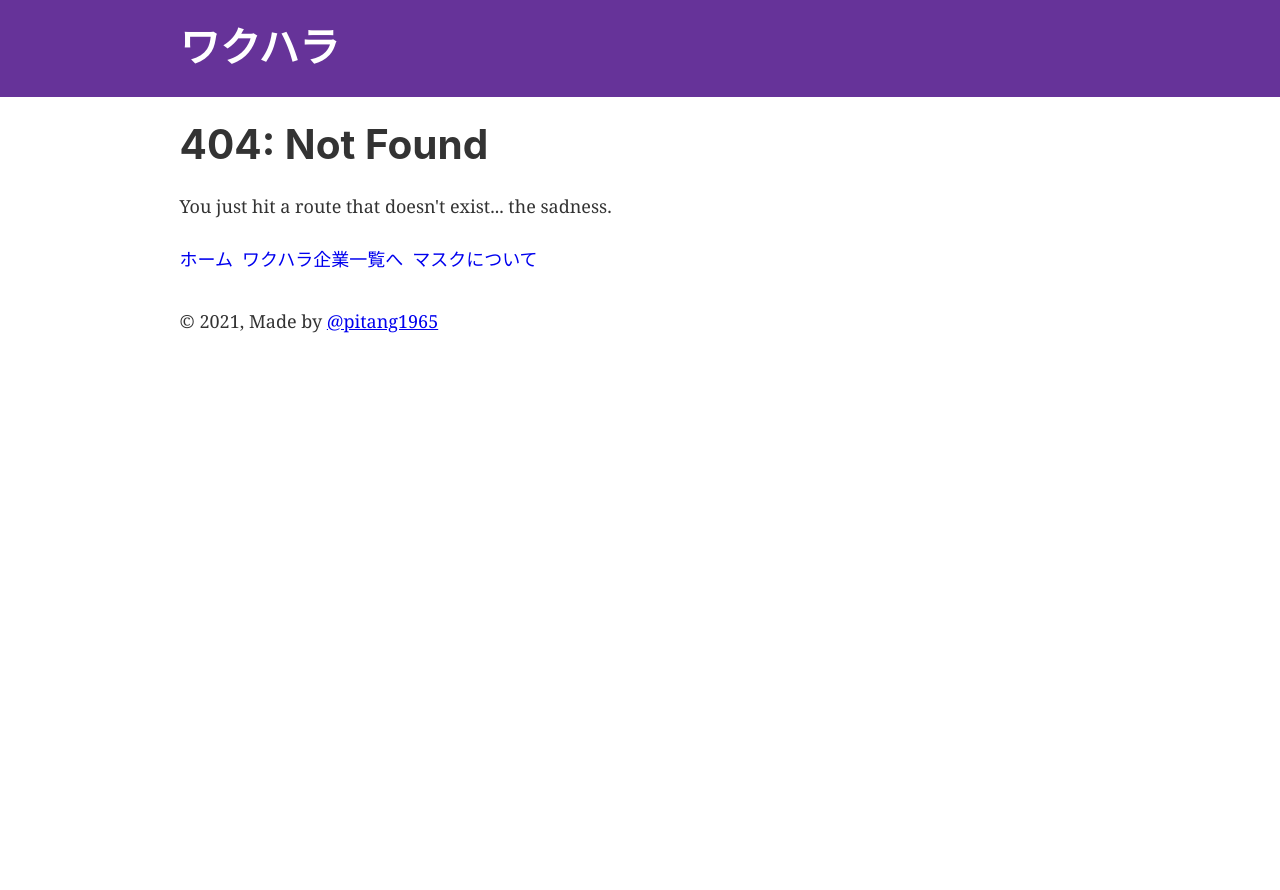
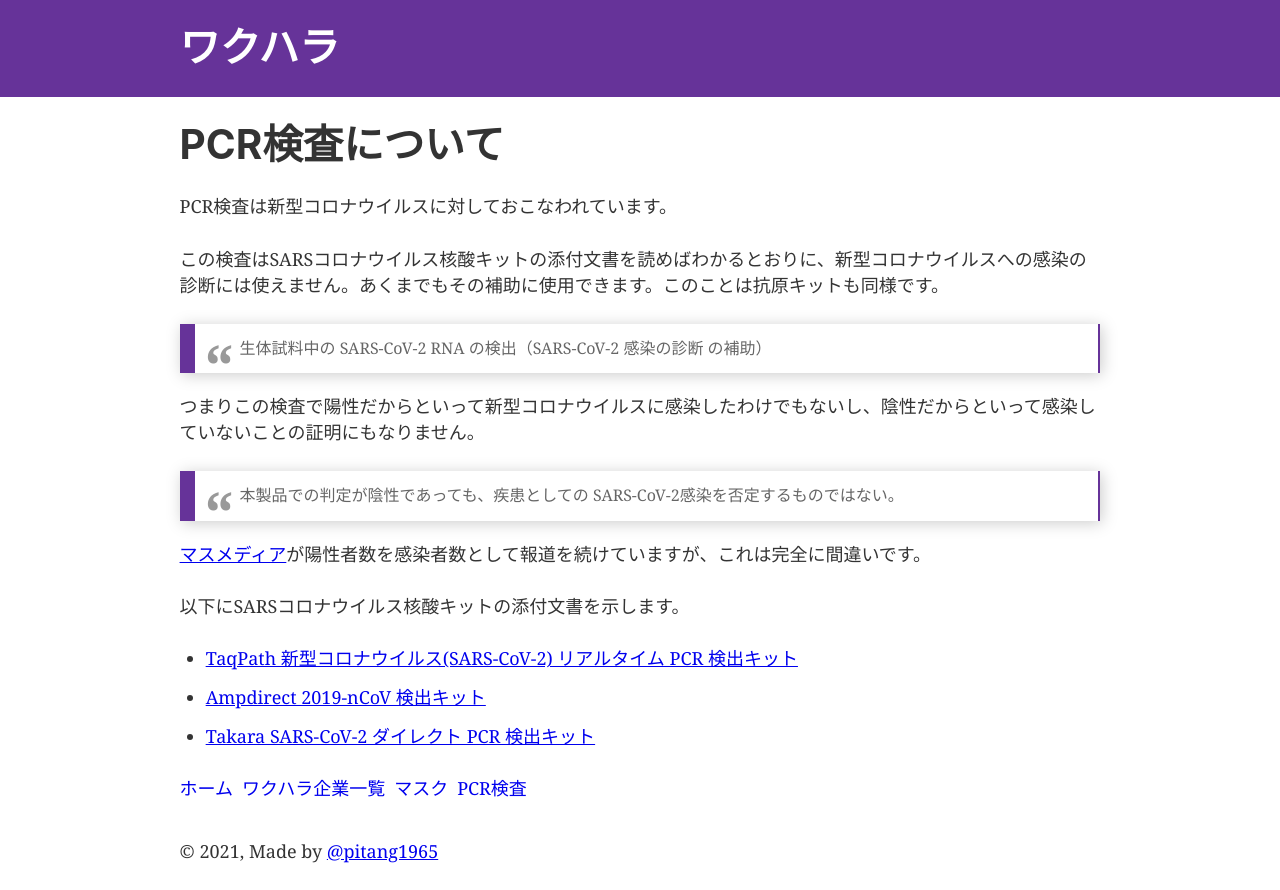
Before and after one commit to pitang1965/wakuhara, a Gatsby site: page /pcr in a window 1280 px wide. Before the commit this address had no page. Before the commit the page ends 800 px from the top, so only its background shows below. Built offline with nearby package versions, Linux system fonts and the light colour scheme; Gatsby itself is replaced by a stand-in of ours.

Commit message:
Add PCR page

```diff
--- a/src/components/FooterNavi.js
+++ b/src/components/FooterNavi.js
@@ -6,8 +6,9 @@ const FooterNavi = () => {
   return (
     <nav>
       <Link to ="/">ホーム</Link>
-      <Link to="/wakuhara-companys">ワクハラ企業一覧へ</Link>
-      <Link to="/mask">マスクについて</Link>
+      <Link to="/wakuhara-companys">ワクハラ企業一覧</Link>
+      <Link to="/mask">マスク</Link>
+      <Link to="/pcr">PCR検査</Link>
     </nav>
   );
 };
--- /dev/null
+++ b/src/pages/pcr.js
@@ -0,0 +1,68 @@
+import React from 'react';
+
+import Layout from '../components/layout';
+import Seo from '../components/seo';
+import './pcr.module.css';
+
+const pcr = () => (
+  <Layout>
+    <Seo title="PCR検査について" />
+    <h1>PCR検査について</h1>
+    <p>PCR検査は新型コロナウイルスに対しておこなわれています。</p>
+    <p>
+      この検査はSARSコロナウイルス核酸キットの添付文書を読めばわかるとおりに、新型コロナウイルスへの感染の診断には使えません。あくまでもその補助に使用できます。このことは抗原キットも同様です。
+    </p>
+    <blockquote>
+      生体試料中の SARS-CoV-2 RNA の検出（SARS-CoV-2 感染の診断 の補助）
+    </blockquote>
+    <p>
+      つまりこの検査で陽性だからといって新型コロナウイルスに感染したわけでもないし、陰性だからといって感染していないことの証明にもなりません。
+    </p>
+    <blockquote>
+      本製品での判定が陰性であっても、疾患としての
+      SARS-CoV-2感染を否定するものではない。
+    </blockquote>
+    <p>
+      <a
+        href="https://media-virus.netlify.app/"
+        target="_blank"
+        rel="noreferrer"
+      >
+        マスメディア
+      </a>
+      が陽性者数を感染者数として報道を続けていますが、これは完全に間違いです。
+    </p>
+    <p>以下にSARSコロナウイルス核酸キットの添付文書を示します。</p>
+    <ul>
+      <li>
+        <a
+          href="https://www.info.pmda.go.jp/downfiles/ivd/PDF/840863_30200EZX00023000_A_01_04.pdf"
+          target="_blank"
+          rel="noreferrer"
+        >
+          TaqPath 新型コロナウイルス(SARS-CoV-2) リアルタイム PCR 検出キット
+        </a>
+      </li>
+      <li>
+        <a
+          href="https://www.info.pmda.go.jp/downfiles/ivd/PDF/340085_30200EZX00065000_A_01_03.pdf"
+          target="_blank"
+          rel="noreferrer"
+        >
+          Ampdirect 2019-nCoV 検出キット
+        </a>
+      </li>
+      <li>
+        <a
+          href="https://www.info.pmda.go.jp/downfiles/ivd/PDF/400777_30200EZX00076000_A_01_02.pdf"
+          target="_blank"
+          rel="noreferrer"
+        >
+          Takara SARS-CoV-2 ダイレクト PCR 検出キット
+        </a>
+      </li>
+    </ul>
+  </Layout>
+);
+
+export default pcr;
--- /dev/null
+++ b/src/pages/pcr.module.css
@@ -0,0 +1,58 @@
+blockquote {
+  display: block;
+  background: #fff;
+  padding: 15px 20px 15px 45px;
+  margin: 0 0 20px;
+  position: relative;
+
+  /*Font*/
+  font-family: Georgia, serif;
+  font-size: 16px;
+  line-height: 1.2;
+  color: #666;
+  text-align: justify;
+
+  /*Borders */
+  border-left: 15px solid #663399;
+  border-right: 2px solid #663399;
+
+  /*Box Shadow - (Optional)*/
+  -moz-box-shadow: 2px 2px 15px #ccc;
+  -webkit-box-shadow: 2px 2px 15px #ccc;
+  box-shadow: 2px 2px 15px #ccc;
+}
+
+blockquote::before {
+  content: '\201C'; /*Unicode for Left Double Quote*/
+
+  /*Font*/
+  font-family: Georgia, serif;
+  font-size: 60px;
+  font-weight: bold;
+  color: #999;
+
+  /*Positioning*/
+  position: absolute;
+  left: 10px;
+  top: 5px;
+}
+
+blockquote::after {
+  content: '';
+}
+
+blockquote a {
+  text-decoration: none;
+  background: #eee;
+  cursor: pointer;
+  padding: 0 3px;
+  color: #c76c0c;
+}
+
+blockquote a:hover {
+  color: #666;
+}
+
+blockquote em {
+  font-style: italic;
+}
```
